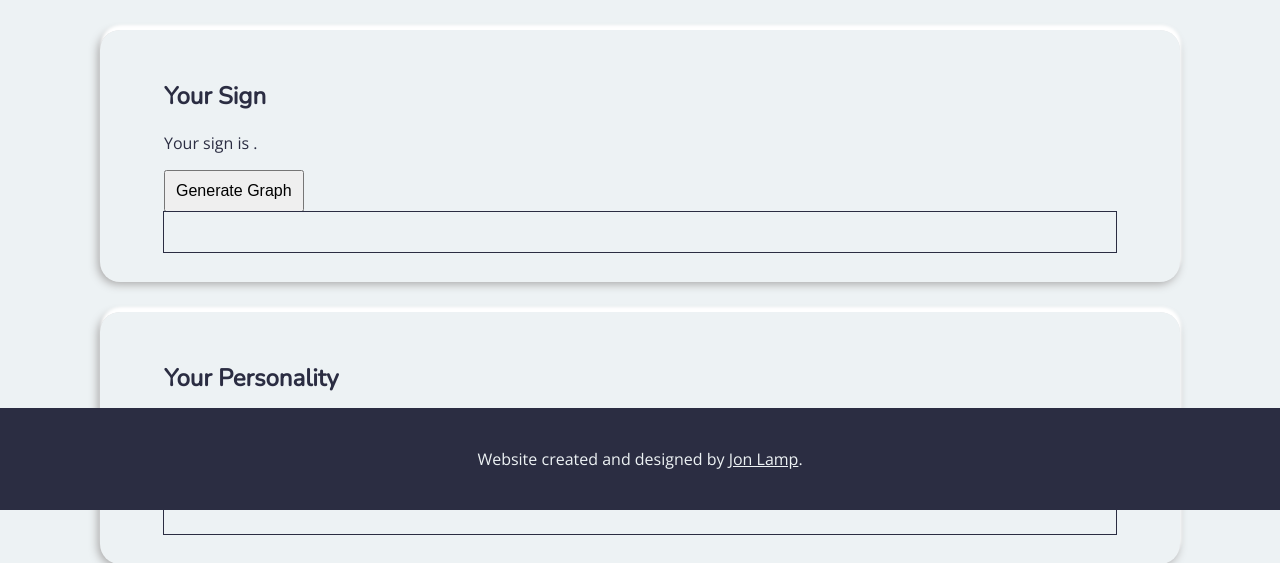
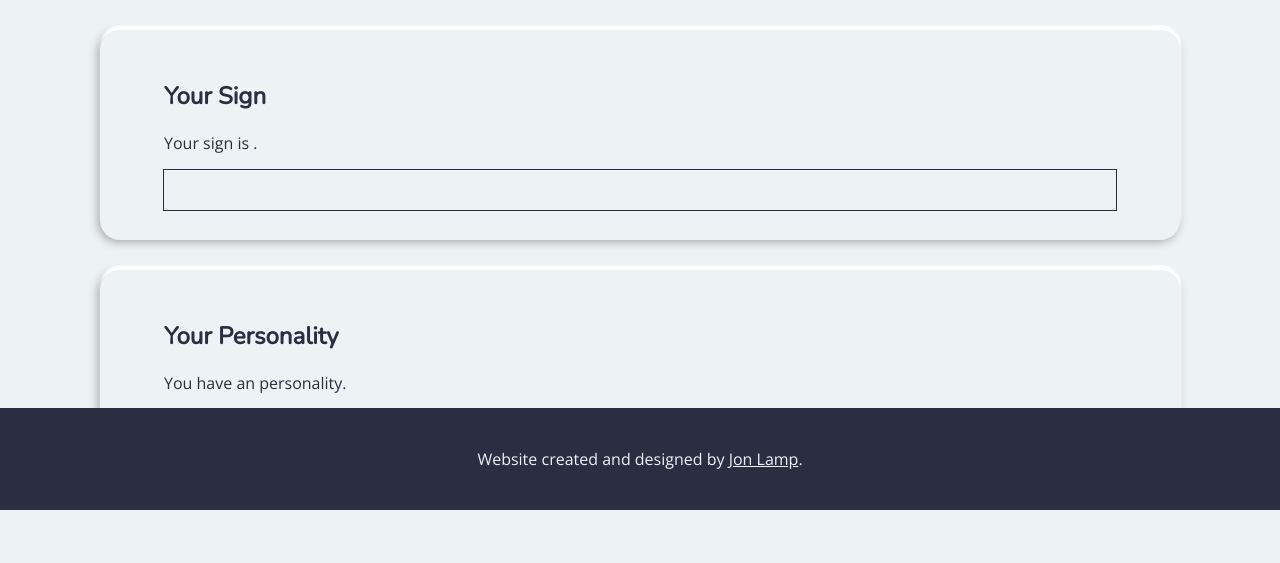
Before and after one commit to jonlamp/signsite, a Flask app: template templates/results.html in a window 1280 px wide. Shown: the part 290-853 px from the top of the page. After the commit the page ends 800 px from the top, so only its background shows below. Run offline with Flask 2, Linux system fonts and the light colour scheme; the template is opened without the code that fills it, so the values that code supplies are empty; some libraries are stand-ins or nearby versions.

Commit message:
A bit of cleaning

```diff
--- a/templates/results.html
+++ b/templates/results.html
@@ -32,7 +32,7 @@
         <p>
             Your sign is <span class="sign accent-text"></span>.
         </p>
-        <button onclick="generateBarChart(getSignData(),'#sign-bargraph .chart','Pisces')">Generate Graph</button>
+        <!--<button onclick="generateBarChart(getSignData(),'#sign-bargraph .chart','Pisces')">Generate Graph</button>-->
         <div id="sign-bargraph" class="bargraph">
             <div class="chart-container">
                 <div class="chart"></div>
@@ -44,7 +44,7 @@
         <p>
             You have an <span class="mbti accent-text"></span> personality.
         </p>
-        <button onclick="generateBarChart(getPersonalityData(),'#mbti-bargraph .chart','INTJ')">Generate Graph</button>
+        <!--<button onclick="generateBarChart(getPersonalityData(),'#mbti-bargraph .chart','INTJ')">Generate Graph</button>-->
         <div id="mbti-bargraph" class="bargraph">
             <div class="chart-container">
                 <div class="chart"></div>
```
Also changed, not shown: templates/home.html (+0 -18 lines).
